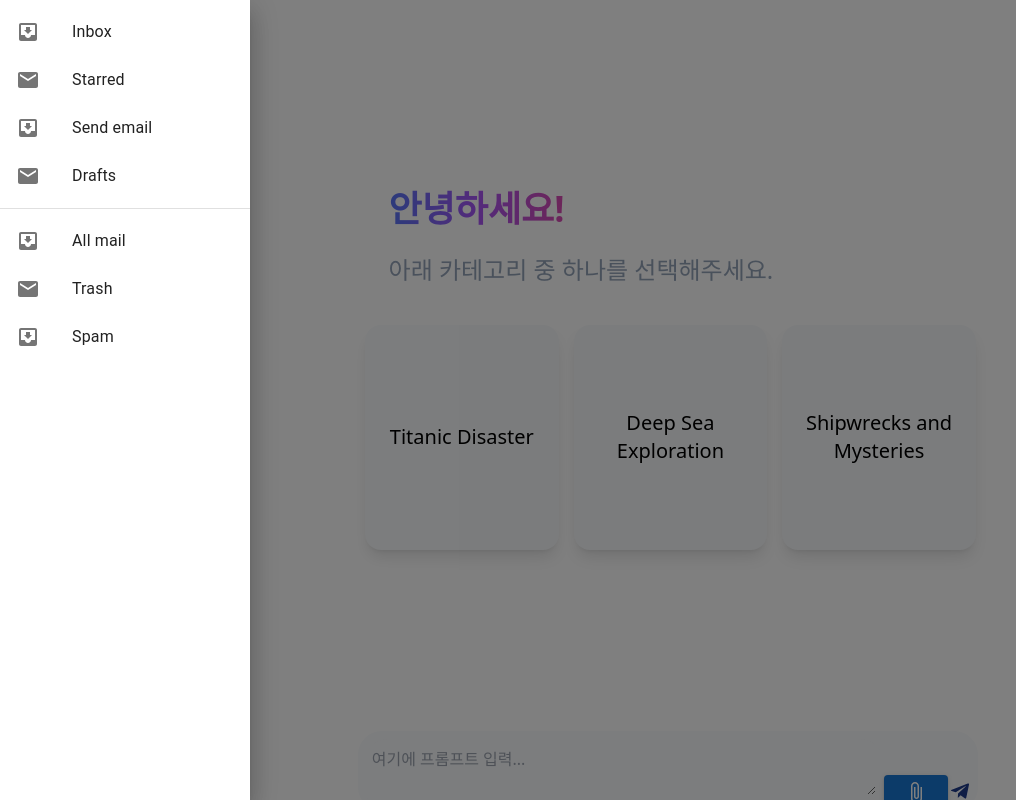
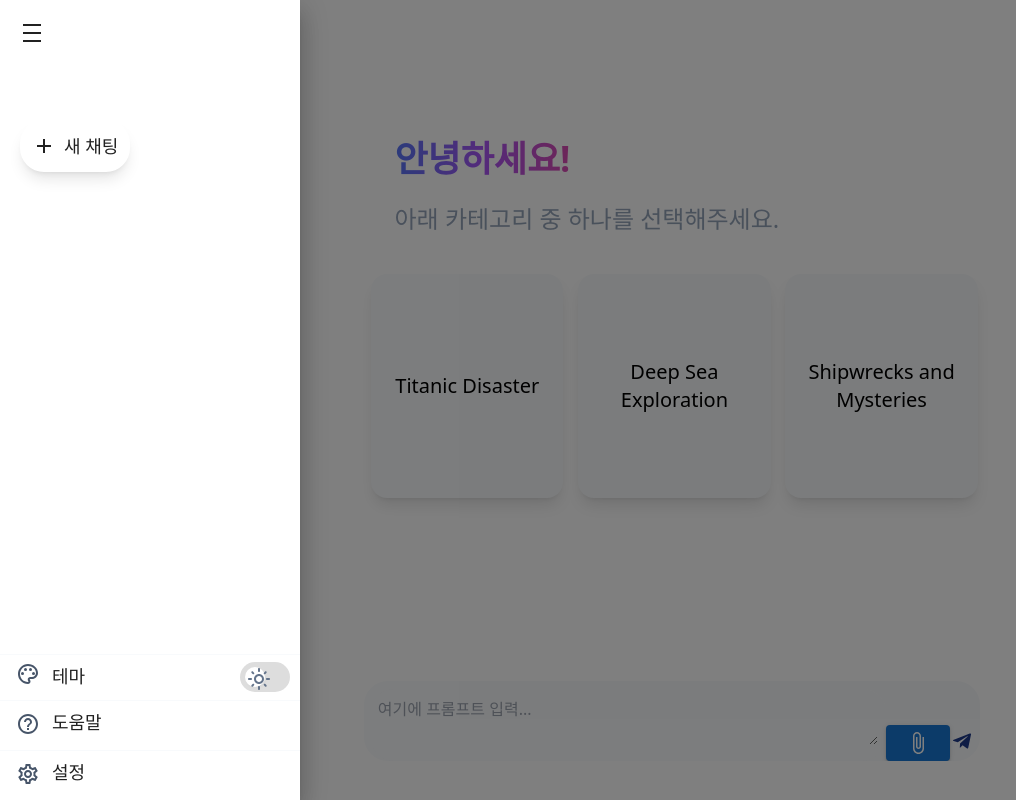
Before and after one commit to tjrdbfl/turing-chat-bot, a Next.js app: page / in a window 1280 px wide. Both pictures are taken after a click on the button 28 px from the left and 28 px from the top of the page. Shown: the whole page, without its empty margins (0-1016 px from the left). Built offline with nearby package versions, Linux system fonts and the light colour scheme.

Commit message:
feat - change drawer ui

```diff
--- /dev/null
+++ b/app/components/drawer/help.tsx
@@ -0,0 +1,11 @@
+import HelpOutlineOutlinedIcon from '@mui/icons-material/HelpOutlineOutlined';
+
+const Help=()=>{
+    return(<>
+    <div className='flex flex-row'>
+    <HelpOutlineOutlinedIcon className='text-slate-600 text-2xl mr-3 mt-1'/>
+    <p className='text-lg'>도움말</p>
+    </div>
+    </>);
+}
+export default Help;
--- /dev/null
+++ b/app/components/drawer/newChat.tsx
@@ -0,0 +1,14 @@
+'use client';
+import AddIcon from '@mui/icons-material/Add';
+
+export const NewChatBtn=()=>{
+
+    return(<>
+    <button
+    className='flex flex-row mt-16 ml-5 shadow-lg p-3 rounded-3xl border-1 hover:bg-slate-50'
+    onClick={()=>{}}>
+        <AddIcon className='mt-0.5'/>
+        <p className='text-lg ml-2'>새 채팅</p>
+    </button>
+    </>);
+}
--- /dev/null
+++ b/app/components/drawer/settings.tsx
@@ -0,0 +1,12 @@
+import SettingsIcon from '@mui/icons-material/Settings';
+import SettingsOutlinedIcon from '@mui/icons-material/SettingsOutlined';
+
+const Setting=()=>{
+    return(<>
+    <div className='flex flex-row'>
+    <SettingsOutlinedIcon className='text-slate-600 text-2xl mr-3 mt-1'/>
+    <p className='text-lg'>설정</p>
+    </div>
+    </>);
+}
+export default Setting;
--- /dev/null
+++ b/app/components/drawer/themeToggleBtn.tsx
@@ -0,0 +1,25 @@
+'use client';
+import { motion } from "framer-motion";
+import { useState } from "react";
+import LightModeOutlinedIcon from '@mui/icons-material/LightModeOutlined';
+import DarkModeOutlinedIcon from '@mui/icons-material/DarkModeOutlined';
+import ColorLensOutlinedIcon from '@mui/icons-material/ColorLensOutlined';
+
+export const ThemeToggleBtn=()=>{
+    const [isOn, setIsOn] = useState(false);
+    const className = `switch ${isOn ? "on" : "off"}`;
+
+    return(<>
+    <div className="flex flex-row justify-between">
+        <div className="flex flex-row">
+        <ColorLensOutlinedIcon className="text-slate-600 text-2xl mr-3"/>
+        <p className="text-lg">테마</p>
+        </div>
+    <motion.div animate className={className} onClick={() => setIsOn(!isOn)}>
+        <motion.div animate >
+            {isOn? <DarkModeOutlinedIcon className="text-sm mb-2 ml-0.5 text-slate-500"/>: <LightModeOutlinedIcon className="text-sm mb-2 ml-0.5 text-slate-500"/>}
+        </motion.div>
+      </motion.div>
+      </div>
+    </>);
+}
--- a/app/globals.css
+++ b/app/globals.css
@@ -81,8 +81,6 @@
 .scrollbar{
   scrollbar-width:thin;
   scrollbar-color:#60a5fa #eff6ff;
-  scrollbar-rounded: 20px 20px 20px 20px;
-  scrollbar-border:20%;
 }
 .chat_form_input_div{
   @apply w-full rounded-3xl p-2 mt-2 text-lg bg-slate-50 text-gray-900 placeholder-gray-400 outline-none
@@ -119,10 +117,31 @@
   @apply outline-none ring-cyan-300 dark:focus:ring-cyan-800 font-medium rounded-lg text-xl p-1 text-center
   }
 
-  circle,
-rect,
-line {
-  stroke-width: 10px;
-  stroke-linecap: round;
-  fill: transparent;
-}
+
+
+  .switch {
+    width: 50px;
+    height: 30px;
+    border-radius: 100px;
+    padding: 5px;
+    display: flex;
+    cursor: pointer;
+  }
+
+  .switch.on {
+    background-color: #172554;
+    justify-content: flex-end;
+  }
+
+  .switch.off {
+    background-color: #dddddd;
+    justify-content: flex-start;
+  }
+
+  .switch div {
+    width: 20px;
+    height: 20px;
+    background-color: #ffffff;
+    border-radius: 200px;
+    box-shadow: 1px 2px 3px rgba(0, 0, 0, 0.02);
+  }
--- a/app/page.tsx
+++ b/app/page.tsx
@@ -4,16 +4,16 @@
 import { NextPage } from 'next';
 import ChatPage from './pages/chat/page';
 import SignOut from './components/user/signOut';
+import { ThemeToggleBtn } from './components/drawer/themeToggleBtn';
 
 const Home: NextPage = () => {
 
   return (<>
     <div className="chat_container">
       <TemporaryDrawer />
-
       <div className="chat_container_background">
         <ChatHeader />
-        <SignOut/>
+        {/* <SignOut/> */}
         <div className="chat_container_chat_window">
 
         <ChatPage/>
--- a/app/pages/drawer/page.tsx
+++ b/app/pages/drawer/page.tsx
@@ -1,17 +1,12 @@
 "use client";
 import Box from '@mui/material/Box';
 import Drawer from '@mui/material/Drawer';
-import Button from '@mui/material/Button';
-import List from '@mui/material/List';
-import Divider from '@mui/material/Divider';
-import ListItem from '@mui/material/ListItem';
-import ListItemButton from '@mui/material/ListItemButton';
-import ListItemIcon from '@mui/material/ListItemIcon';
-import ListItemText from '@mui/material/ListItemText';
-import InboxIcon from '@mui/icons-material/MoveToInbox';
-import MailIcon from '@mui/icons-material/Mail';
 import { useState } from 'react';
 import DensityMediumIcon from '@mui/icons-material/DensityMedium';
+import { NewChatBtn } from '@/app/components/drawer/newChat';
+import { ThemeToggleBtn } from '@/app/components/drawer/themeToggleBtn';
+import Setting from '@/app/components/drawer/settings';
+import Help from '@/app/components/drawer/help';
 
 export default function TemporaryDrawer() {
 
@@ -21,41 +16,44 @@
   };
 
   const DrawerList = (
-    <Box sx={{ width: 250 }} role="presentation" onClick={toggleDrawer(false)}>
-      <List>
-        {['Inbox', 'Starred', 'Send email', 'Drafts'].map((text, index) => (
-          <ListItem key={text} disablePadding>
-            <ListItemButton>
-              <ListItemIcon>
-                {index % 2 === 0 ? <InboxIcon /> : <MailIcon />}
-              </ListItemIcon>
-              <ListItemText primary={text} />
-            </ListItemButton>
-          </ListItem>
-        ))}
-      </List>
-      <Divider />
-      <List>
-        {['All mail', 'Trash', 'Spam'].map((text, index) => (
-          <ListItem key={text} disablePadding>
-            <ListItemButton>
-              <ListItemIcon>
-                {index % 2 === 0 ? <InboxIcon /> : <MailIcon />}
-              </ListItemIcon>
-              <ListItemText primary={text} />
-            </ListItemButton>
-          </ListItem>
-        ))}
-      </List>
-    </Box>
+    <>
+      <button
+        onClick={() => setOpen(false)}
+        className="w-12 h-12 ml-2 mt-2 hover:rounded-full hover:bg-slate-100 hover:shadow-xl">
+        <DensityMediumIcon />
+      </button>
+
+      <Box sx={{ width: 300 }} role="presentation">
+        <NewChatBtn />
+
+        <div className='fixed bottom-0'>
+
+        <div className='bg-slate-50 h-[0.1px] w-[300px]' />
+            <div className='ml-4 mr-4 py-2'>
+            <ThemeToggleBtn />
+            </div>
+
+          <div className='bg-slate-50 h-[0.1px] w-[300px]' />
+          <div className='ml-4 w-[290px] h-[50px] hover:bg-slate-50  pt-2'>
+            <Help />
+          </div>
+
+          <div className='bg-slate-50 h-[0.1px] w-[300px]' />
+
+          <div className='ml-4 w-[290px] h-[50px] hover:bg-slate-50 hover:shadow-lg  pt-2'>
+            <Setting />
+          </div>
+        </div>
+      </Box>
+    </>
   );
 
   return (
-      <span className="bg-slate-100 p-2">
-      <button onClick={toggleDrawer(true)} className="text-black hover:rounded-full hover:bg-slate-100 p-2"><DensityMediumIcon/></button>
+    <span className="bg-slate-100 p-2">
+      <button onClick={toggleDrawer(true)} className="text-black hover:rounded-full hover:bg-slate-50 hover:shadow-lg hover:ring-1 hover:ring-slate-300 hover:ring-opacity-50 p-3"><DensityMediumIcon /></button>
       <Drawer open={open} onClose={toggleDrawer(false)}>
         {DrawerList}
       </Drawer>
-     </span>
+    </span>
   );
 }
--- a/tailwind.config.ts
+++ b/tailwind.config.ts
@@ -35,8 +35,9 @@
         slidein900: "slidein 1s ease 900ms forwards",
       }
     },
-
   },
-  plugins: [ require('tailwind-scrollbar-hide')],
+  plugins: [ require('tailwind-scrollbar-hide'),
+  ],
+  darkMode:"class"
 };
 export default config;
```
Also changed, not shown: 1 other file (tests, documents, lock files or other folders).
